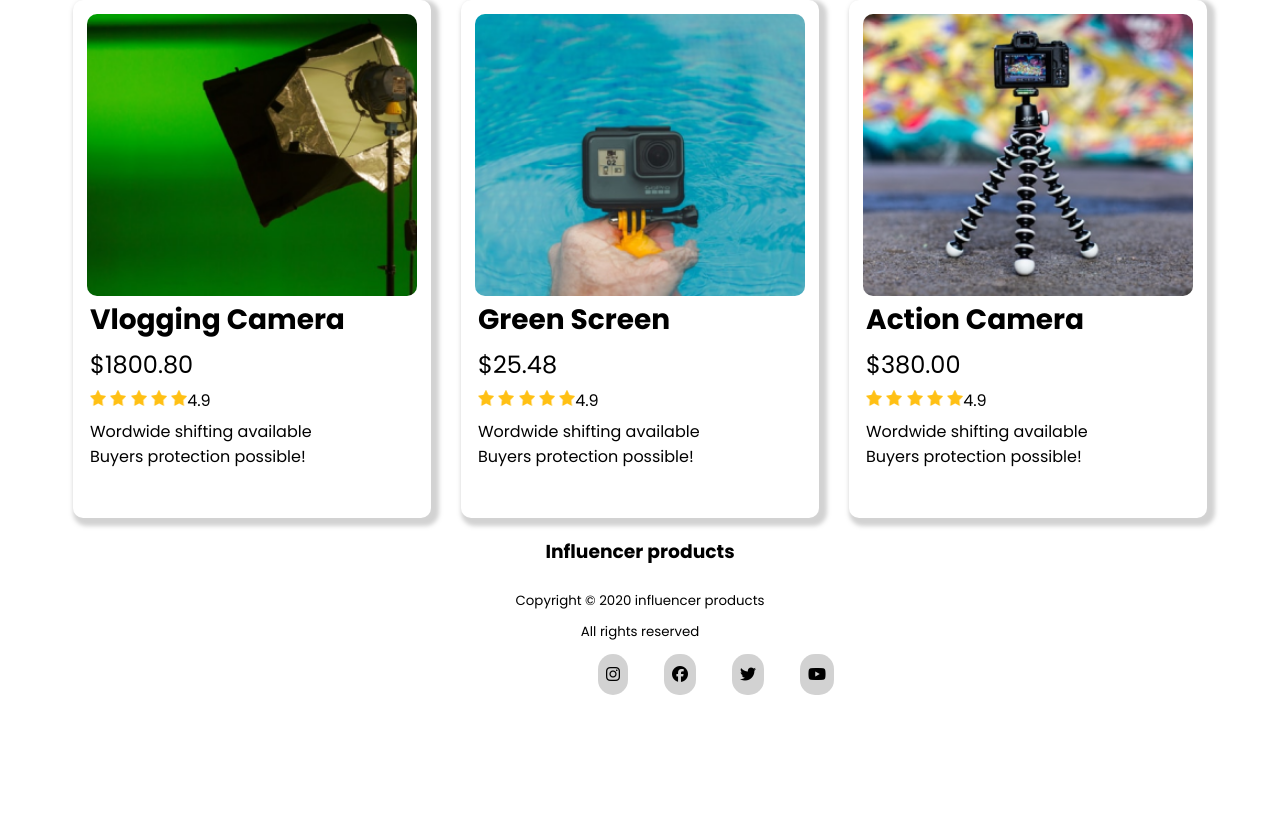
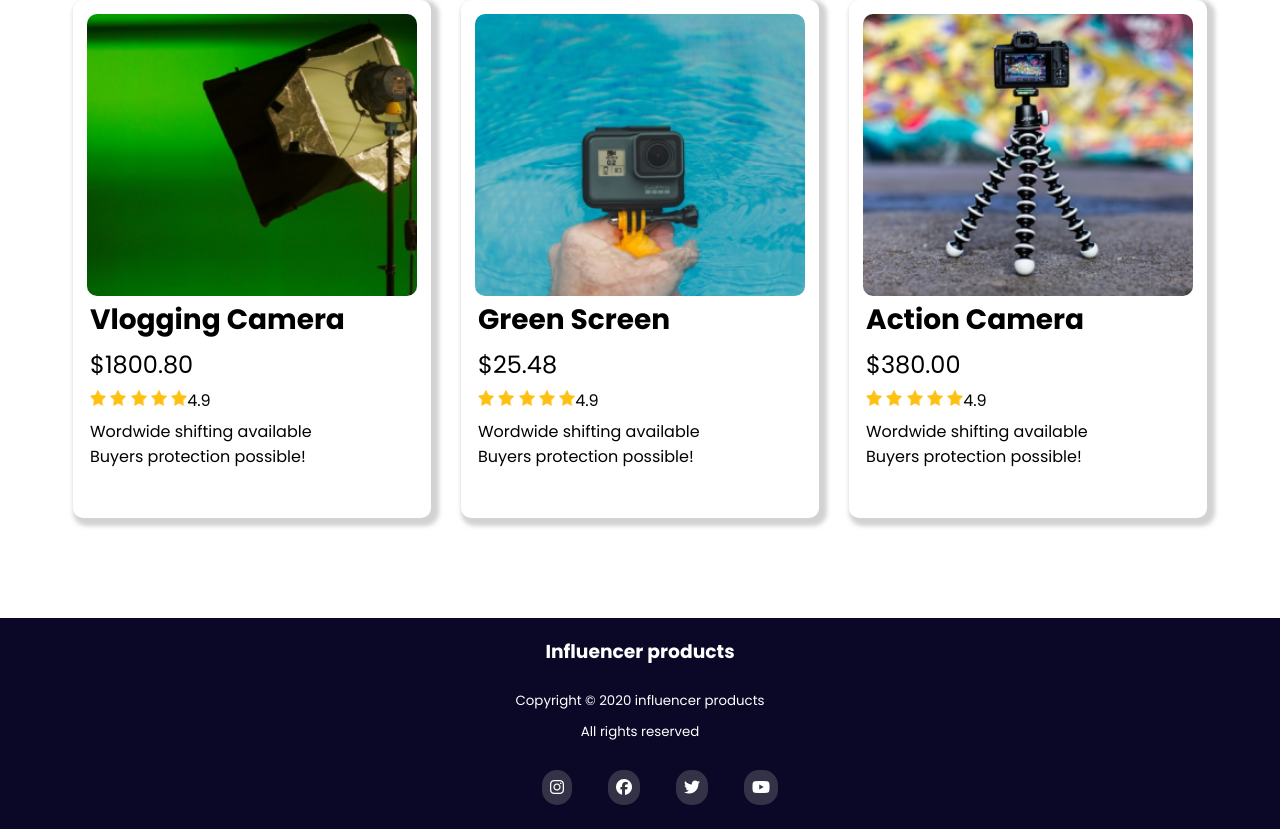
Before and after one commit to parthasarker69/Influencer-Gears, a plain HTML site: page index.html in a window 1280 px wide. Shown: the part 2068-2897 px from the top of the page. Before the commit the page ends 2779 px from the top, so only its background shows below. Drawn offline with Linux system fonts and the light colour scheme.

Commit message:
finished

```diff
--- a/styles/style.css
+++ b/styles/style.css
@@ -7,6 +7,8 @@
 body {
     font-family: 'Poppins', sans-serif;
     background-color: #FFFFFF;
+    margin: 0%;
+
 }
 
 /* NAVIGATION SECTION- */
@@ -185,18 +187,25 @@ footer {
     flex-direction: column;
     align-items: center;
     justify-content: center;
+    background-color: #0A0826;
+    color: #FFFFFF;
+    margin-top: 100px;
 }
 
-.our-contacts ul {
+.our-contacts {
+    padding: 0px;
+}
+
+/* .our-contacts ul {
     width: 140px;
     margin: 0;
-}
+} */
 
 .our-contacts li {
     list-style: none;
     background-color: rgba(128, 128, 128, 0.351);
     margin: 8px;
-    padding: 8px;
+    padding: 5px 8px;
     border-radius: 15px;
 
 
```
